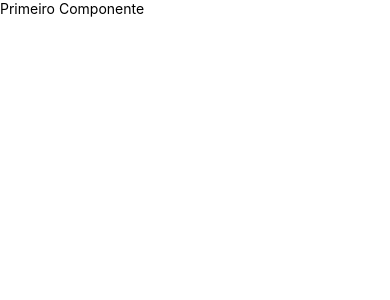
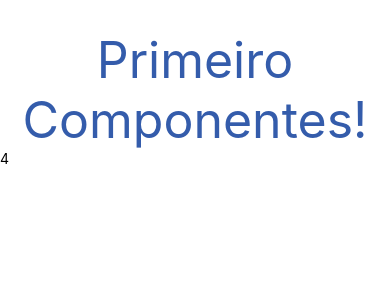
Before and after one commit to lucasgabrielmoura/mobile-estudos, a React Native app in the folder estudos-expo-react/: screen / in a window 390 px wide. Shown: the top 300 px of the page. Built offline with nearby package versions, Linux system fonts and the light colour scheme.

Commit message:
Componentes

```diff
--- a/estudos-expo-react/App.tsx
+++ b/estudos-expo-react/App.tsx
@@ -1,19 +1,18 @@
 import React from "react";
-import { View, Text, SafeAreaView, StyleSheet, StatusBar} from "react-native";
+import { View, StyleSheet, StatusBar} from "react-native";
+import Primeiro from "./src/components/Primeiro";
 
 export default function App(){
+
   return(
-    <SafeAreaView style={styles.container}>
-      <View>
-        <Text>Primeiro Componente</Text>
-      </View>
-    </SafeAreaView>
+    <View style={styles.container}>
+      <Primeiro/>
+    </View>
   )
 }
 
 const styles = StyleSheet.create({
-  container: {
-      marginTop:StatusBar.currentHeight
+  container:{
+      marginTop: StatusBar.currentHeight? StatusBar.currentHeight:30,
   },
-
 })
--- /dev/null
+++ b/estudos-expo-react/src/components/Primeiro.tsx
@@ -0,0 +1,21 @@
+import React from "react"
+import { View, Text, StyleSheet, StatusBar } from "react-native";
+
+
+
+export default function Primeiro(){
+    return(
+        <View>
+            <Text style={styles.titulo}>Primeiro Componentes!</Text>
+            <Text>{1+3}</Text>
+        </View>
+    )
+}
+
+const styles = StyleSheet.create({
+    titulo:{
+        fontSize: 50,
+        textAlign: 'center',
+        color: '#345cab',
+    },
+})
```
